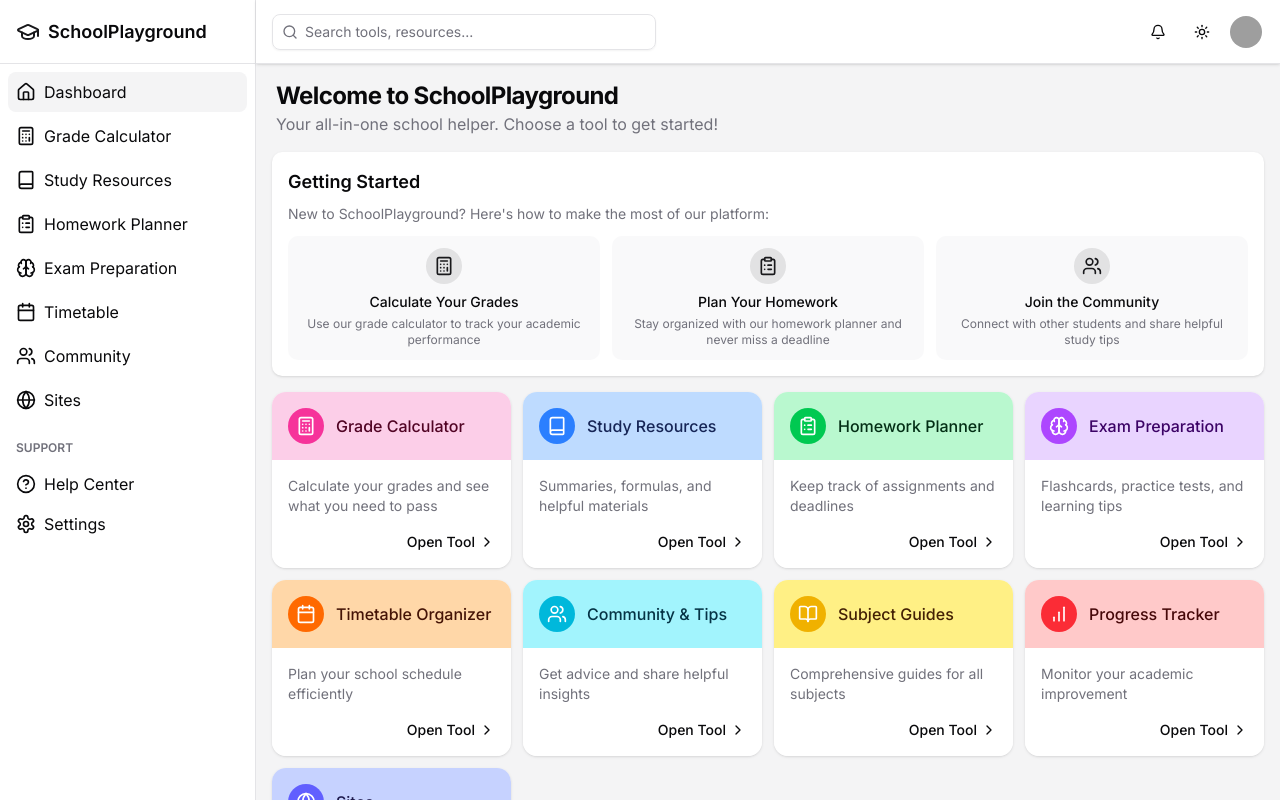
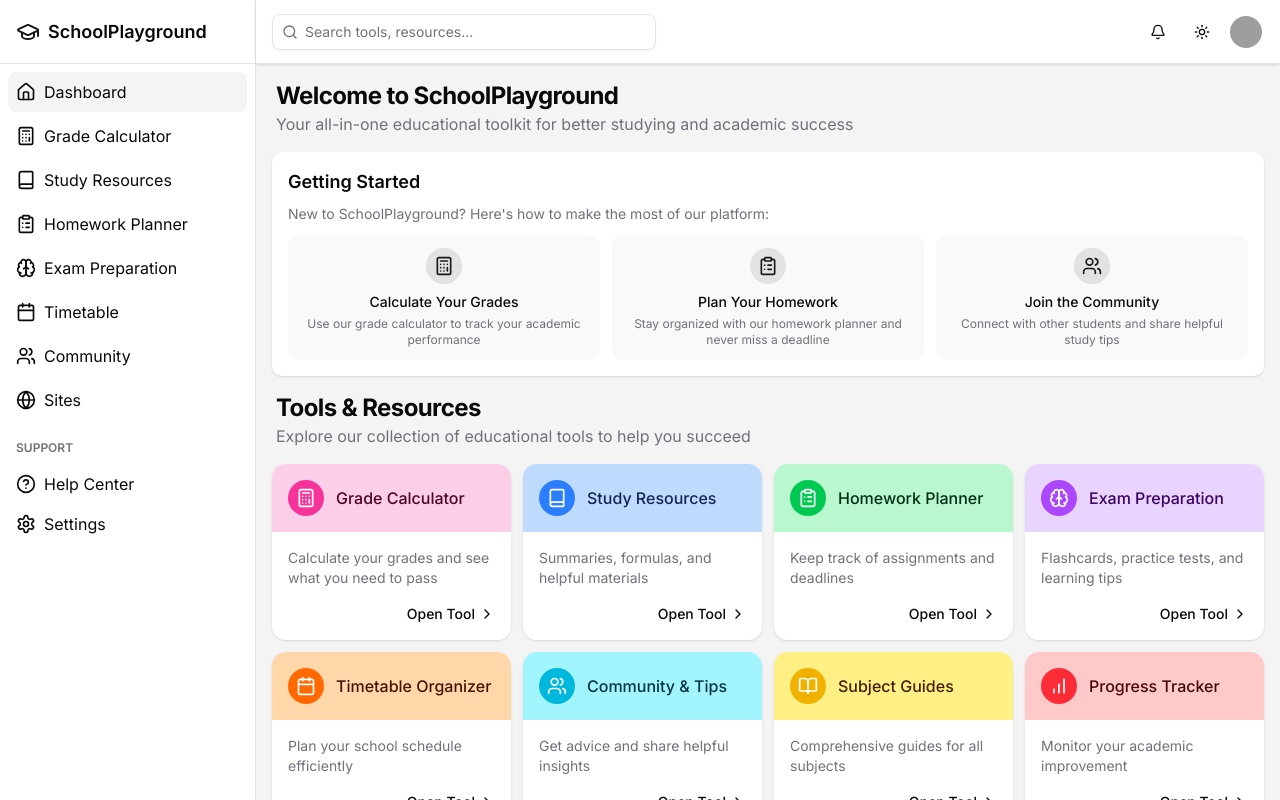
Before and after one commit to T3RNX/schoolPlayground, a Next.js app: page / in a window 1280 px wide. Shown: the top 800 px of the page. Built offline with nearby package versions, Linux system fonts and the light colour scheme; grey boxes are pictures that could not be loaded.

Commit message:
Update home page description and add "Tools & Resources" section

```diff
--- a/src/app/page.tsx
+++ b/src/app/page.tsx
@@ -114,7 +114,8 @@ export default function Home() {
           Welcome to SchoolPlayground
         </h1>
         <p className="text-muted-foreground">
-          Your all-in-one school helper. Choose a tool to get started!
+          Your all-in-one educational toolkit for better studying and academic
+          success
         </p>
       </div>
 
@@ -155,6 +156,13 @@ export default function Home() {
         </div>
       </div>
 
+      <div className="mb-4 px-1">
+        <h1 className="text-2xl font-bold tracking-tight">Tools & Resources</h1>
+        <p className="text-muted-foreground">
+          Explore our collection of educational tools to help you succeed
+        </p>
+      </div>
+
       <div className="grid grid-cols-1 sm:grid-cols-2 md:grid-cols-3 lg:grid-cols-4 gap-3">
         {tools.map((tool, index) => (
           <Link
```
